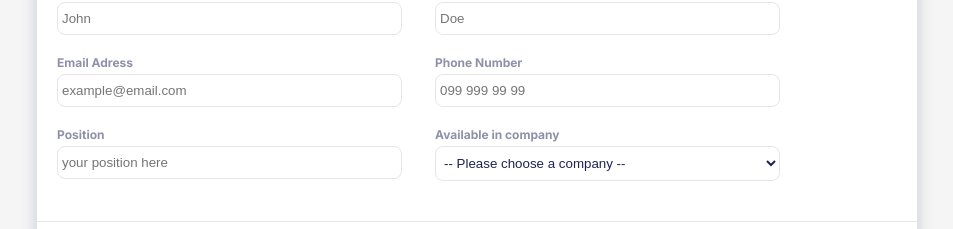
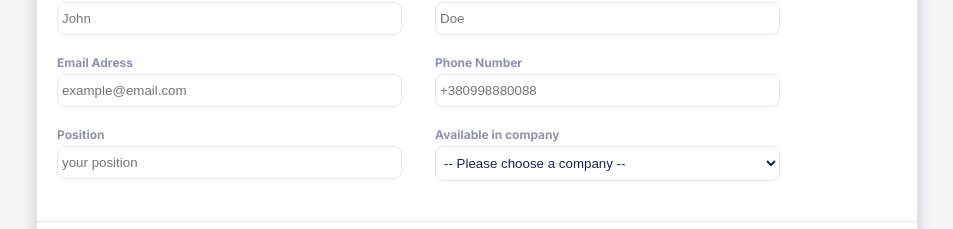
Before and after one commit to yevhendevbox/form-settings-app, a Vue app: page / in a window 1280 px wide. Shown: the part 248-477 px from the top of the page, without its empty margins (163-1116 px from the left). Built offline with nearby package versions, Linux system fonts and the light colour scheme.

Commit message:
feat: added validations to first tab

```diff
--- a/src/assets/main.css
+++ b/src/assets/main.css
@@ -274,6 +274,13 @@ input:checked + .slider:before {
   border-radius: 50%;
 }
 
+.error {
+  border-color: red !important;
+}
+.invalid {
+  color: red !important;
+}
+
 /* ============================= =================================
                           Media queries styles
 ============================= ================================= */
--- a/src/components/FormHolder.vue
+++ b/src/components/FormHolder.vue
@@ -125,7 +125,7 @@ export default {
       handleOnSumbit,
       isAllCompanies,
       mainData,
-      isInputsDisabled
+      isInputsDisabled,
     }
   }
 }
--- a/src/components/MainInfoTab.vue
+++ b/src/components/MainInfoTab.vue
@@ -2,68 +2,98 @@
       <div class="main-form__content">
       <div class="main-form__content--row">
         <div class="input-field">
-          <label for="first_name">First Name</label>
+          <label for="first_name" :class="{ 'invalid': v$.firstName.$error }">First Name</label>
           <input
             type="text"
             name="first_name"
+            :class="{ 'error': v$.firstName.$error }"
             v-model.lazy="userInfo.firstName"
             placeholder="John"
             :disabled="isInputsDisabled"
+            @blur="v$.firstName.$touch()"
           >
+          <span
+            class="invalid"
+            v-if="v$.firstName.$error"
+            style="margin-top: 1rem">{{ v$.firstName.$silentErrors[0].$message }}</span>
         </div>
         <div class="input-field">
-          <label for="last_name">Last Name</label>
+          <label for="last_name" :class="{ 'invalid': v$.lastName.$error }">Last Name</label>
           <input
             type="text"
             name="last_name"
+            :class="{ 'error': v$.lastName.$error }"
             v-model.lazy="userInfo.lastName"
             placeholder="Doe"
             :disabled="isInputsDisabled"
+            @blur="v$.lastName.$touch()"
           >
+          <span
+            class="invalid"
+            v-if="v$.lastName.$error"
+            style="margin-top: 1rem">{{ v$.lastName.$silentErrors[0].$message }}</span>
         </div>
       </div>
       <div class="main-form__content--row">
         <div class="input-field">
-          <label for="email">Email Adress</label>
+          <label for="email" :class="{ 'invalid': v$.email.$error }">Email Adress</label>
           <input
             type="email"
             name="email"
+            :class="{ 'error': v$.email.$error }"
             v-model.lazy="userInfo.email"
             placeholder="example@email.com"
             :disabled="isInputsDisabled"
+            @blur="v$.email.$touch()"
           >
+          <span
+            class="invalid"
+            v-if="v$.email.$error"
+            style="margin-top: 1rem">{{ v$.email.$silentErrors[0].$message }}</span>
         </div>
         <div class="input-field">
-          <label for="phone">Phone Number</label>
+          <label for="phone" :class="{ 'invalid': v$.phone.$error }">Phone Number</label>
           <input
             type="tel"
             name="phone"
+            :class="{ 'error': v$.phone.$error }"
             v-model.lazy="userInfo.phone"
-            placeholder="099 999 99 99"
+            placeholder="+380998880088"
             :disabled="isInputsDisabled"
+            @blur="v$.phone.$touch()"
           >
+          <span
+            class="invalid"
+            v-if="v$.phone.$error"
+            style="margin-top: 1rem">{{ v$.phone.$silentErrors[0].$message }}</span>
         </div>
       </div>
       <div class="main-form__content--row">
         <div class="input-field">
-          <label for="position">Position</label>
+          <label for="position" :class="{ 'invalid': v$.position.$error }">Position</label>
           <input
             type="text"
             name="position"
+            :class="{ 'error': v$.position.$error }"
             v-model.lazy="userInfo.position"
-            placeholder="your position here"
+            placeholder="your position"
             :disabled="isInputsDisabled"
+            @blur="v$.position.$touch()"
           >
+          <span
+            class="invalid"
+            v-if="v$.position.$error"
+            style="margin-top: 1rem">{{ v$.position.$silentErrors[0].$message }}</span>
         </div>
         <div class="input-field">
           <label for="available">Available in company</label>
           <select name="available" v-model="userInfo.selectedCompany"
           :disabled="isAllCompaniesChecked || isInputsDisabled">
+            <option value="" selected disabled>-- Please choose a company --</option>
             <option
                 v-for="company in companiesOptions"
                 :key="company.alias"
                 :value="company.alias"
-                :selected="userInfo.selectedCompany"
             >{{ company.value }}</option>
           </select>
         </div>
@@ -73,6 +103,15 @@
 
 <script>
 import { watch, reactive, onMounted, ref } from 'vue';
+import { useVuelidate } from '@vuelidate/core';
+import {
+  userNameValidator,
+  userPhoneValidator,
+  requiredValidator,
+  emailMinLength,
+  emailMaxLength,
+  emailValidator
+ } from '@/utils/validators.js';
 import { useUserStore } from '@/stores/UserStore';
 import { storeToRefs } from 'pinia';
 
@@ -106,8 +145,15 @@ export default {
       { alias: 'soft_serve', value: 'SoftServe' },
       { alias: 'epam', value: 'EPAM' },
       { alias: 'data_art', value: 'Data Art' },
-      { alias: '', value: '-- Please choose a company --' },
      ]
+     const rules = {
+        firstName: { userNameValidator, requiredValidator },
+        lastName: { userNameValidator, requiredValidator },
+        email: { emailMaxLength, emailMinLength, emailValidator, requiredValidator },
+        phone: { userPhoneValidator, requiredValidator },
+        position: { userNameValidator },
+     }
+     const v$ = useVuelidate(rules, userInfo);
 
      const userStore = useUserStore();
     const { isInputsDisabled } = storeToRefs(userStore);
@@ -155,6 +201,7 @@ export default {
       setAllCompaniesToUserInfo,
       isAllCompaniesSelected,
       isInputsDisabled,
+      v$,
     }
   }
 }
--- a/src/components/RolesTab.vue
+++ b/src/components/RolesTab.vue
@@ -312,7 +312,9 @@
               @click="checkAllProperties"
             >
           <span>Admin (Full access)
-          <img src="@/assets/images/warn.svg" alt="Warning icon" style="height: 16px; width: 16px;"></span>
+          <img src="@/assets/images/warn.svg" alt="Warning icon" style="height: 16px; width: 16px;"
+            title="Warning! User will have every single Role"
+          ></span>
         </label></td>
         </tr>
       </tbody>
@@ -377,7 +379,6 @@ export default {
     watch(
       () => ({ ... rolesInfo }),
       () => {
-        console.log('i am from watch');
         userStore.updateData({ tab: 'rolesInfo', data: { ... rolesInfo} });
         userStore.updateLocalStorage();
       }
--- /dev/null
+++ b/src/utils/validators.js
@@ -0,0 +1,23 @@
+import { helpers, required, minLength, maxLength } from '@vuelidate/validators';
+
+const lengthMessage = (number, description) => {
+  const max = `Maximum amount of simbols - ${number}`;
+  const min = `Minimum amount of simbols - ${number}`;
+  return description === 'max' ? max : min;
+};
+const validEmail = helpers.regex(/^[a-z\d][a-z\d!#$%&'*+\-\/=?^_`{|().,:;<>@[\]\\]+@[a-z\d.-]+\.[\w-]{2,4}$/i);
+const validUserName = helpers.regex(/^[a-zA-Z0-9!#$%&'*+\-/=?^_`{|(),:;<>@[\]]*$/);
+const validPhoneNumber = helpers.regex(/^\+380\d{3}\d{2}\d{2}\d{2}$/);
+
+export const userNameValidator = helpers.withMessage('Latin letters, digits and special symbols', validUserName);
+export const userPhoneValidator = helpers.withMessage(
+  'Phone number should start with + 38, and then digits from 0 to 9',
+  validPhoneNumber
+);
+export const requiredValidator = helpers.withMessage("It's a reqiured field", required);
+export const emailMinLength = helpers.withMessage(lengthMessage(7, 'min'), minLength(5));
+export const emailMaxLength = helpers.withMessage(lengthMessage(320, 'max'), maxLength(320));
+export const emailValidator = helpers.withMessage(
+  'Enter email in format: john.doe@gmail.com',
+  validEmail
+);
```
